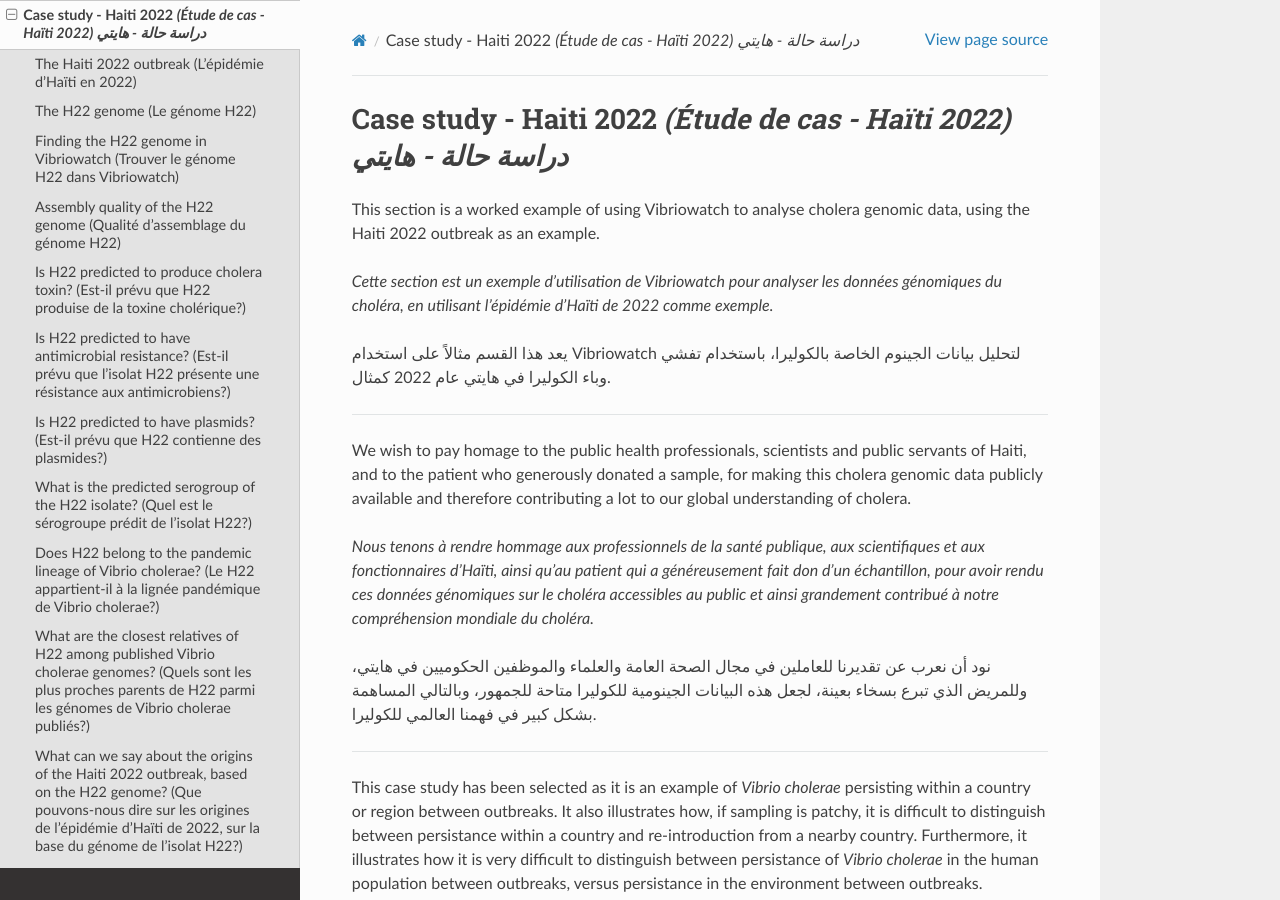
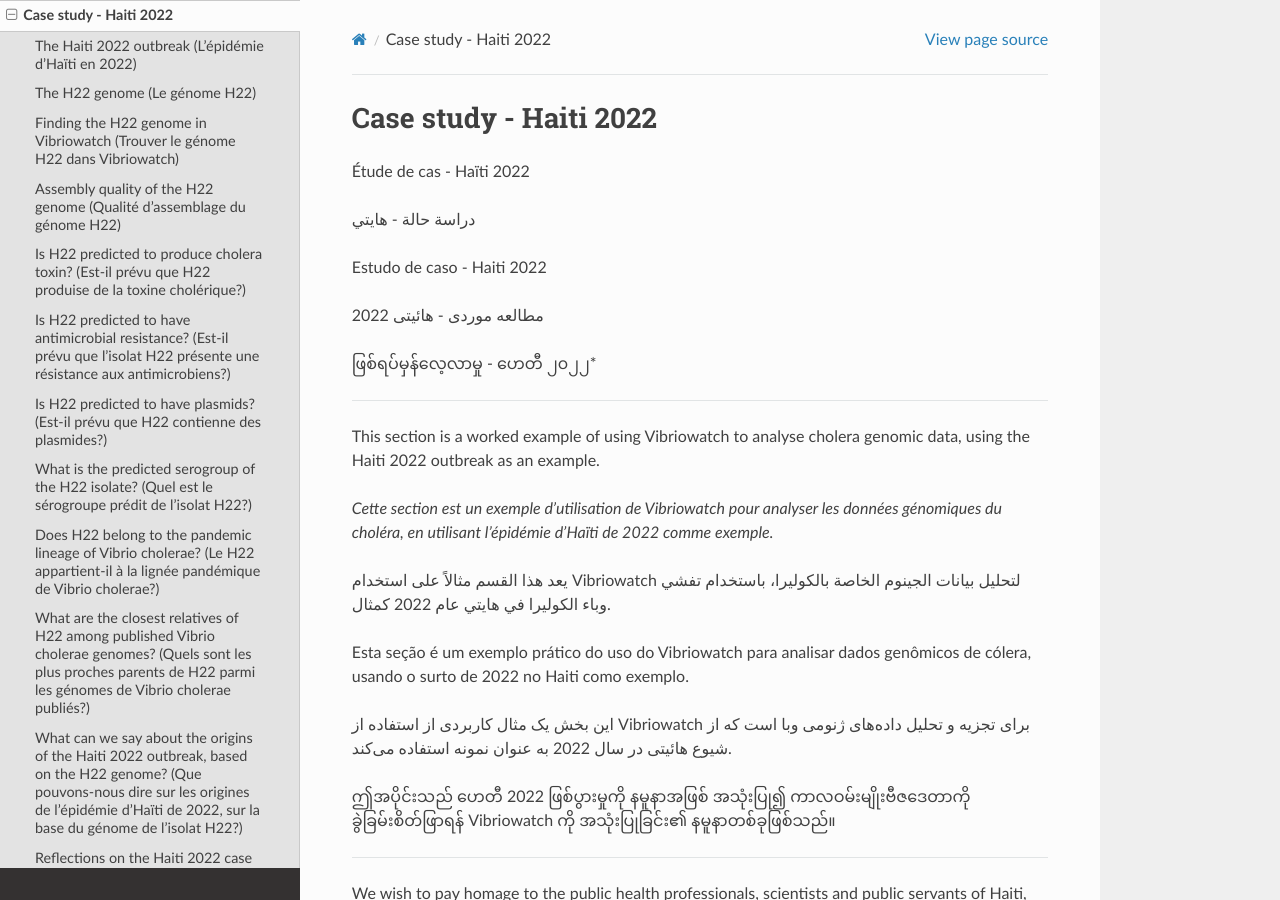
Before and after one commit to avrilcoghlan/vibriowatch, a Sphinx documentation site: the page built from docs/source/haiti.rst, in a window 1280 px wide and 900 px high. Built offline with Sphinx 7.4.7 and the Read the Docs theme 3.1.0, drawn with Linux system fonts in a browser that asks for light colours.

Commit message:
Update haiti.rst

```diff
--- a/docs/source/haiti.rst
+++ b/docs/source/haiti.rst
@@ -1,11 +1,29 @@
-Case study - Haiti 2022 *(Étude de cas - Haïti 2022) دراسة حالة - هايتي*
-===================================================================
+Case study - Haiti 2022
+=======================
+
+Étude de cas - Haïti 2022
+
+دراسة حالة - هايتي
+
+Estudo de caso - Haiti 2022
+
+مطالعه موردی - هائیتی 2022
+
+ဖြစ်ရပ်မှန်လေ့လာမှု - ဟေတီ ၂၀၂၂*
+
+------------
 
 This section is a worked example of using Vibriowatch to analyse cholera genomic data, using the Haiti 2022 outbreak as an example.
 
 *Cette section est un exemple d’utilisation de Vibriowatch pour analyser les données génomiques du choléra, en utilisant l’épidémie d’Haïti de 2022 comme exemple.*
 
 يعد هذا القسم مثالاً على استخدام Vibriowatch لتحليل بيانات الجينوم الخاصة بالكوليرا، باستخدام تفشي وباء الكوليرا في هايتي عام 2022 كمثال.
+
+Esta seção é um exemplo prático do uso do Vibriowatch para analisar dados genômicos de cólera, usando o surto de 2022 no Haiti como exemplo.
+
+این بخش یک مثال کاربردی از استفاده از Vibriowatch برای تجزیه و تحلیل داده‌های ژنومی وبا است که از شیوع هائیتی در سال 2022 به عنوان نمونه استفاده می‌کند.
+
+ဤအပိုင်းသည် ဟေတီ 2022 ဖြစ်ပွားမှုကို နမူနာအဖြစ် အသုံးပြု၍ ကာလဝမ်းမျိုးဗီဇဒေတာကို ခွဲခြမ်းစိတ်ဖြာရန် Vibriowatch ကို အသုံးပြုခြင်း၏ နမူနာတစ်ခုဖြစ်သည်။
 
 ------------
 
```
